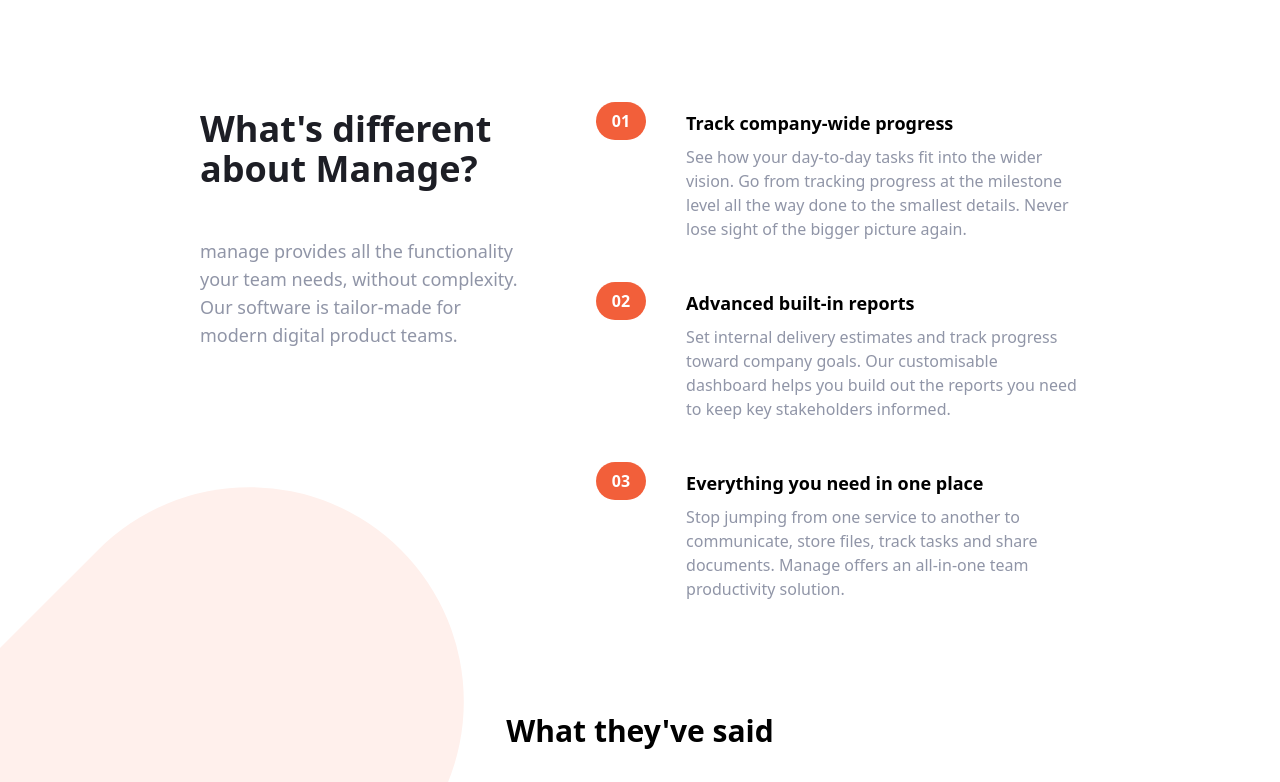
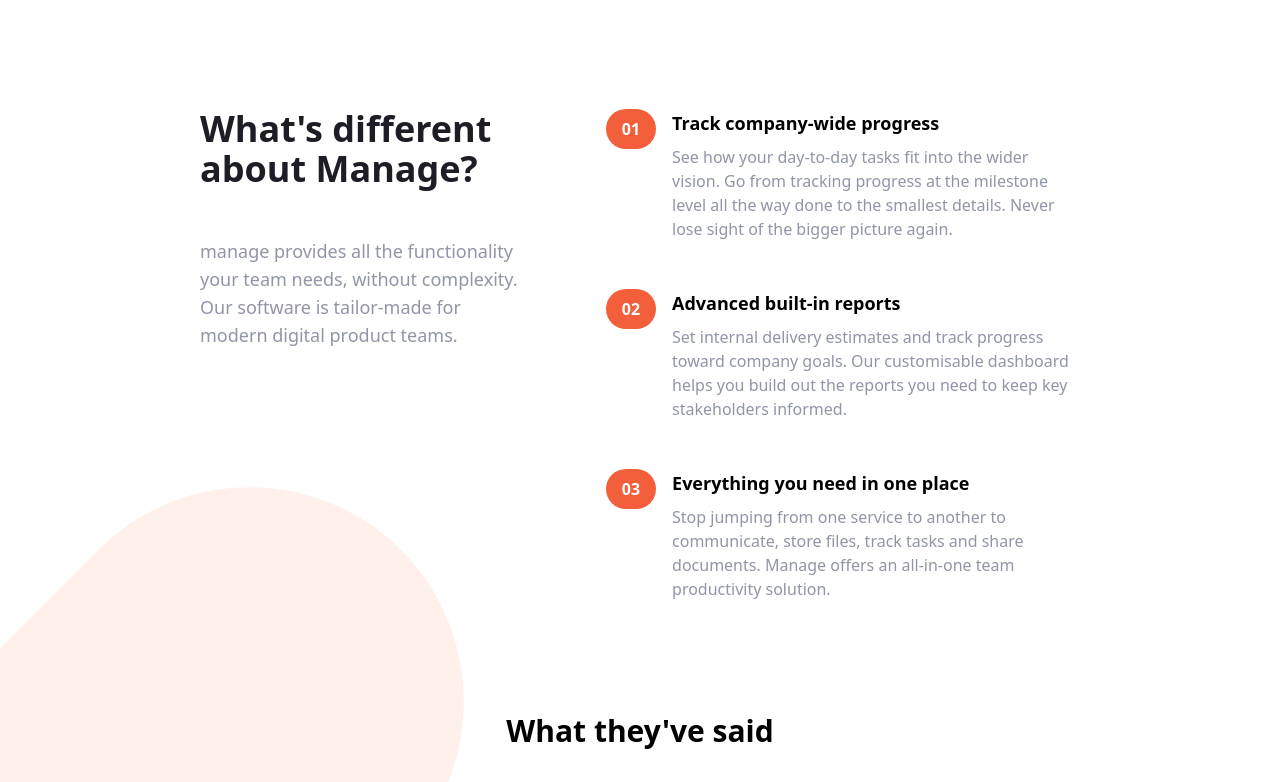
Before and after one commit to Cokejnr7/Manage, a website: page index.html in a window 1280 px wide. Shown: the part 640-1422 px from the top of the page. Drawn offline with Linux system fonts and the light colour scheme.

Commit message:
fixed numbred list span

```diff
--- a/index.html
+++ b/index.html
@@ -83,9 +83,9 @@
       <!-- numbered list -->
       <div class="flex flex-col space-y-12 m">
 
-        <div class="flex flex-col space-y-6 md:flex-row md:space-y-0">
-          <span class="rounded-full bg-brightRedLight py-2 md:py-0 md:bg-white ">
-            <h2 class="inline rounded-full py-2 px-4 text-white mr-10 font-bold bg-brightRed">
+        <div class="flex flex-col space-y-6  gap-x-4 md:flex-row md:space-y-0">
+          <span class="rounded-full bg-brightRedLight gap-x-3 md:bg-white flex items-center md:self-start">
+            <h2 class="inline rounded-full py-2 px-4 text-white font-bold bg-brightRed">
               01
             </h2>
             <h3 class="inline font-bold md:hidden">
@@ -104,9 +104,9 @@
           </div>
         </div>
 
-        <div class="flex flex-col space-y-6 md:flex-row md:space-y-0">
-          <span class="rounded-full bg-brightRedLight py-2 md:py-0 md:bg-white">
-            <h2 class="inline rounded-full py-2 px-4 text-white mr-10 font-bold bg-brightRed">
+        <div class="flex flex-col space-y-6  gap-x-4 md:flex-row md:space-y-0">
+          <span class="rounded-full bg-brightRedLight gap-x-3  md:bg-white flex items-center md:self-start">
+            <h2 class="inline rounded-full py-2 px-4 text-white  font-bold bg-brightRed">
               02
             </h2>
             <h3 class="inline font-bold md:hidden">
@@ -125,9 +125,9 @@
           </div>
         </div>
 
-        <div class="flex flex-col space-y-6 md:flex-row md:space-y-0">
-          <span class="rounded-full bg-brightRedLight py-2 md:py-0 md:bg-white">
-            <h2 class="inline rounded-full py-2 px-4 text-white mr-10 font-bold bg-brightRed">
+        <div class="flex flex-col space-y-6  gap-x-4 md:flex-row md:space-y-0">
+          <span class="rounded-full bg-brightRedLight gap-x-3 md:bg-white flex items-center md:self-start">
+            <h2 class="inline rounded-full py-2 px-4 text-white  font-bold bg-brightRed">
               03
             </h2>
             <h3 class="inline font-bold md:hidden">
```
Also changed, not shown: css/main.css.
